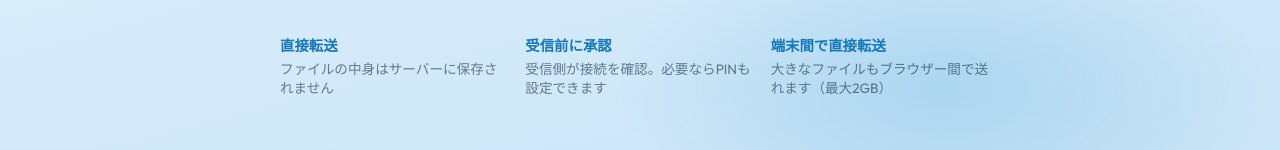
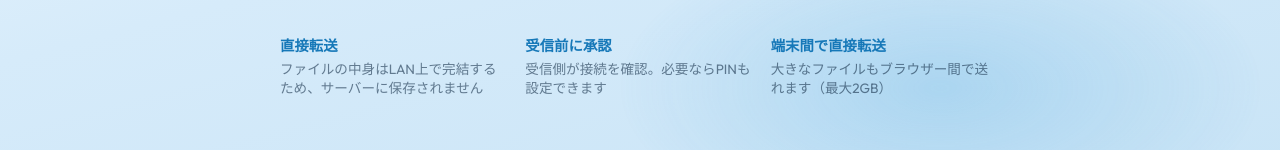
Before and after one commit to mangagroup712-design/OneSend, a website: page index.html in a window 1280 px wide. Shown: the part 486-636 px from the top of the page. Drawn offline with Linux system fonts and the light colour scheme.

Commit message:
edit message at index.html

```diff
--- a/index.html
+++ b/index.html
@@ -24,7 +24,7 @@
           <a class="primary-link" href="/send.html">ファイルを送る <span>→</span></a>
           <a class="secondary-link" href="/receive.html">受け取る <span>↗</span></a>
           <div class="feature-grid">
-            <div><strong>直接転送</strong><span>ファイルの中身はサーバーに保存されません</span></div>
+            <div><strong>直接転送</strong><span>ファイルの中身はLAN上で完結するため、サーバーに保存されません</span></div>
             <div><strong>受信前に承認</strong><span>受信側が接続を確認。必要ならPINも設定できます</span></div>
             <div><strong>端末間で直接転送</strong><span>大きなファイルもブラウザー間で送れます（最大2GB）</span></div>
           </div>
```
Also changed, not shown: README.md.
